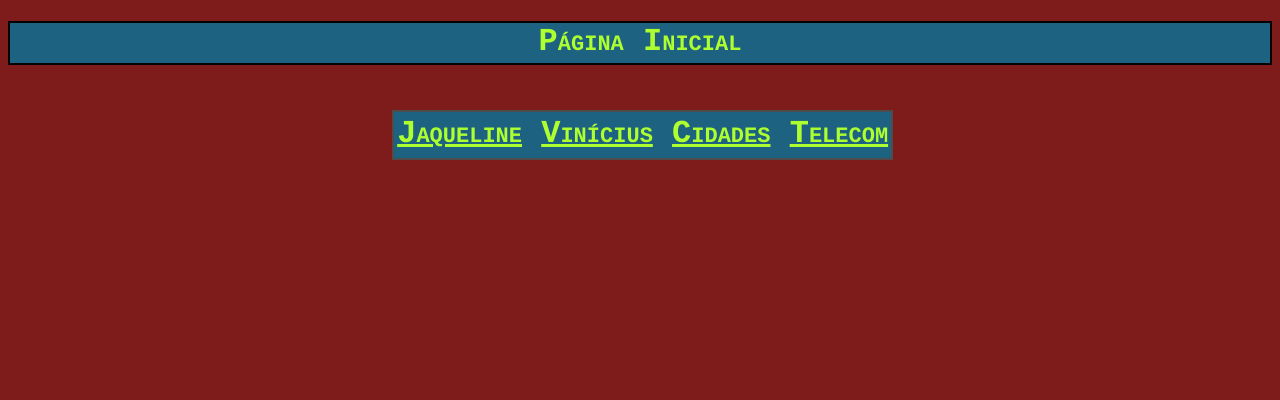
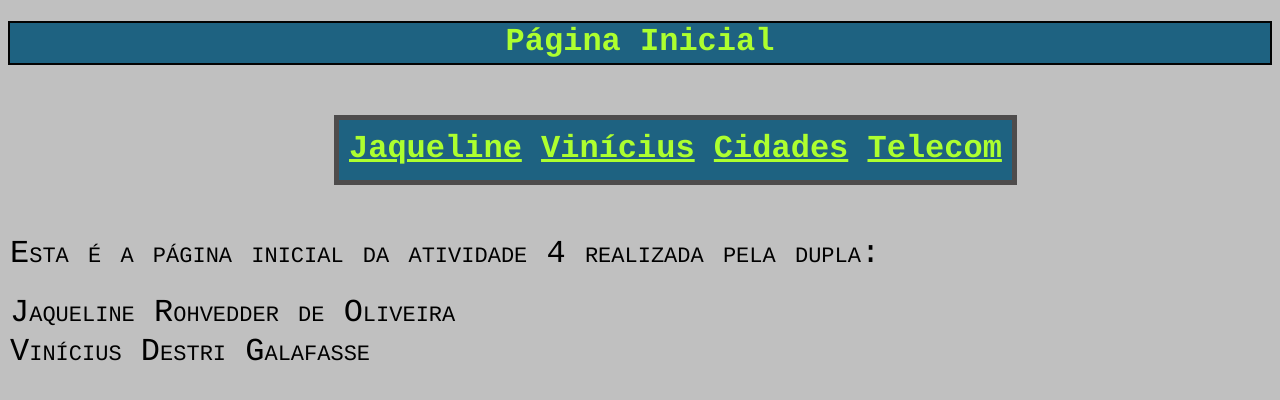
Before and after one commit to 175664-188139-TT905/Atividades_TT905, a plain HTML site: page atividades web TT905/Atividade4/Home.html in a window 1280 px wide. Drawn offline with Linux system fonts and the light colour scheme.

Commit message:
Home Update

```diff
--- a/atividades web TT905/Atividade4/Home.css
+++ b/atividades web TT905/Atividade4/Home.css
@@ -2,7 +2,6 @@ h1 {
 font-family:Courier, Impact, Arial;
 font-size:xx-large;
 font-style:bold;
-font-variant: small-caps;
 background-color: rgb(30, 98, 129);
 color:greenyellow;
 text-align:center;
@@ -15,29 +14,41 @@ border: 2px solid rgb(3, 3, 3);
 .cabecalho {
     font-family:Courier, Impact, Arial;
     font-size:xx-large;
-    font-variant: small-caps;
     background-color: rgb(30, 98, 129);
     color:greenyellow;
     text-align:center;
     display: inline;
     height: 40px;
-    border: 2px solid rgb(78, 76, 76);
+    border: 5px solid rgb(78, 76, 76);
     float: left;
     position: relative;
-    left: 30%;
-    margin: 5px;
-    padding: 3px;
+    left: 25%;
+    margin: 10px;
+    padding: 10px;
+    clear:both;
+    margin-bottom: 50px;
 
 }
 
 a{
     font-family:Courier, Impact, Arial;
     font-size:xx-large;
-    font-variant: petite-caps;
     color:greenyellow;
     text-align:center;
+    clear:both;
 }
 
 body{
-    background-color: rgb(126, 27, 27);
+    background-color: silver;
 }
+
+p{
+    font-family:Courier, Impact, Arial;
+    font-size:xx-large;
+    font-variant: petite-caps;
+    color:black;
+    text-align:justify;
+    display: block;
+    margin:2px;
+    clear:both;
+}
--- a/atividades web TT905/Atividade4/Home.html
+++ b/atividades web TT905/Atividade4/Home.html
@@ -8,6 +8,7 @@
 <body>
     <h1>Página Inicial</h1>
 </br>
+<div>
     <h2 class="cabecalho">
         <a href="Atividade4_Pagina_Jaqueline.html">Jaqueline</a>
 
@@ -17,4 +18,12 @@
 
         <a href="https://www.ft.unicamp.br/pt-br/graduacao/cursos/et">Telecom</a>
     </h2>
+</div>
+</br>
+<div>
+<p>Esta é a página inicial da atividade 4 realizada pela dupla:</p>
+</br>
+<p>Jaqueline Rohvedder de Oliveira</p>
+<p>Vinícius Destri Galafasse</p>
+</div>
 </body>
--- a/atividades web TT905/Atividade4/city.css
+++ b/atividades web TT905/Atividade4/city.css
@@ -90,6 +90,7 @@
         font-size:large;
         text-align:center;
         background-color: rgba(166, 185, 241, 0.89);
+
     }
 
     div{
```
Also changed, not shown: 1 other file.
